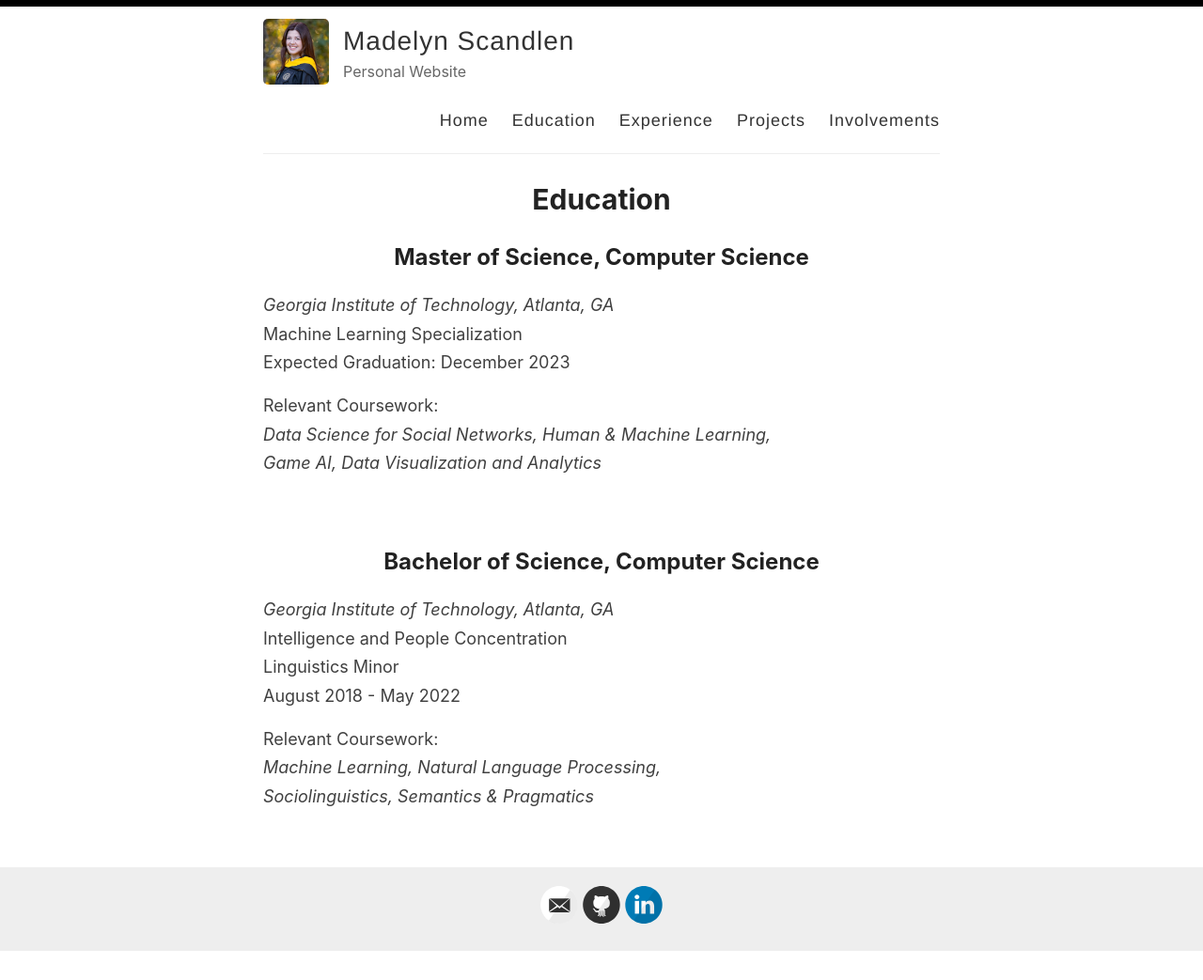
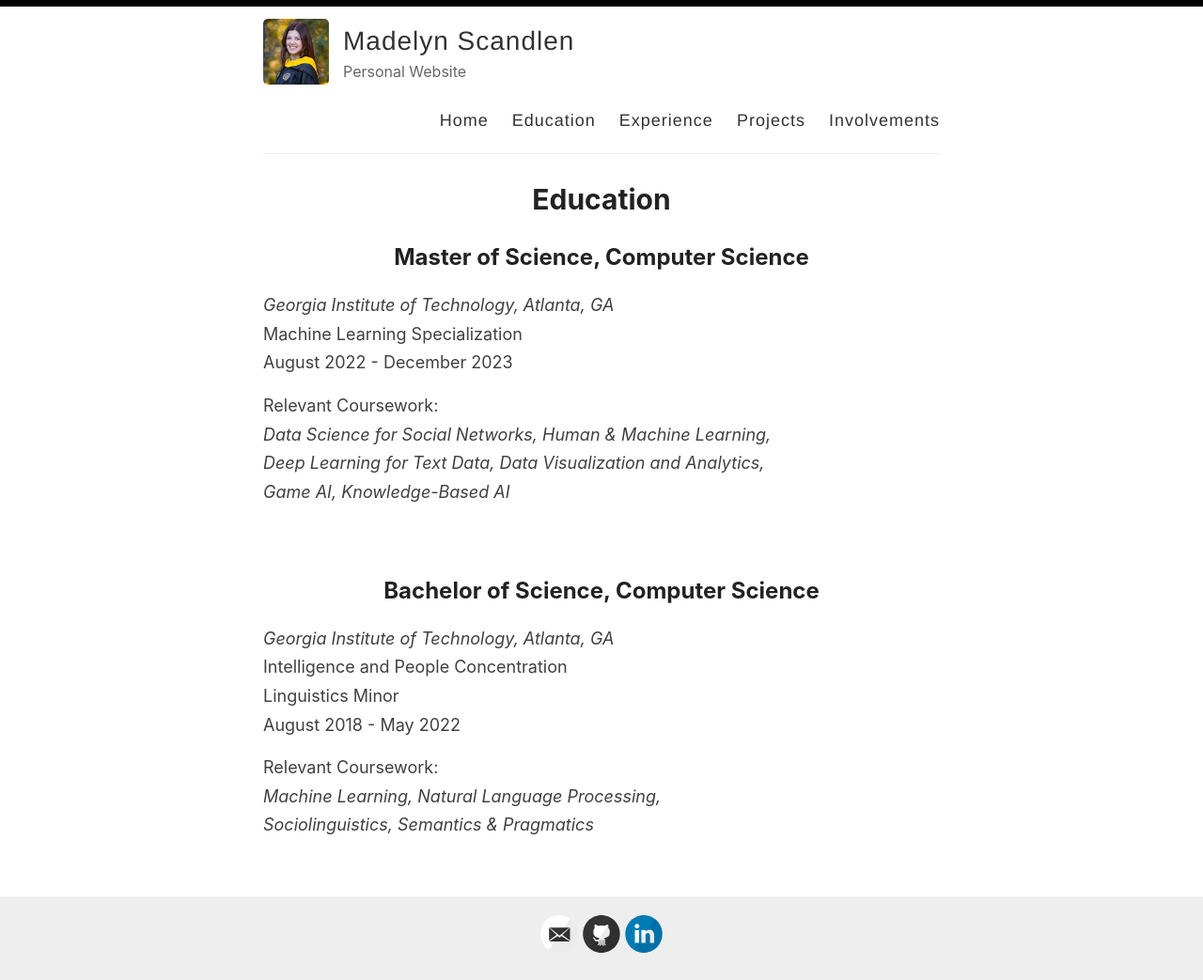
Before and after one commit to mscandlen/mscandlen, a Jekyll site: the page built from _pages/education.md, in a window 1280 px wide. Shown: the whole page at 94% size. Built offline with Jekyll 4.4.1, drawn with Linux system fonts in a browser that asks for light colours; before the commit the page ends 1013 px from its top, so only the background shows below that.

Commit message:
Update education.md

```diff
--- a/_pages/education.md
+++ b/_pages/education.md
@@ -7,11 +7,12 @@ permalink: /education/
 ## Master of Science, Computer Science <br>
 _Georgia Institute of Technology, Atlanta, GA_ <br>
 Machine Learning Specialization <br>
-Expected Graduation: December 2023 <br>
+August 2022 - December 2023 <br>
 
 Relevant Coursework: <br>
 _Data Science for Social Networks, Human & Machine Learning,_ <br>
-_Game AI, Data Visualization and Analytics_ <br>
+_Deep Learning for Text Data, Data Visualization and Analytics,_ <br>
+_Game AI, Knowledge-Based AI_ <br>
 
 <br>
 
```
